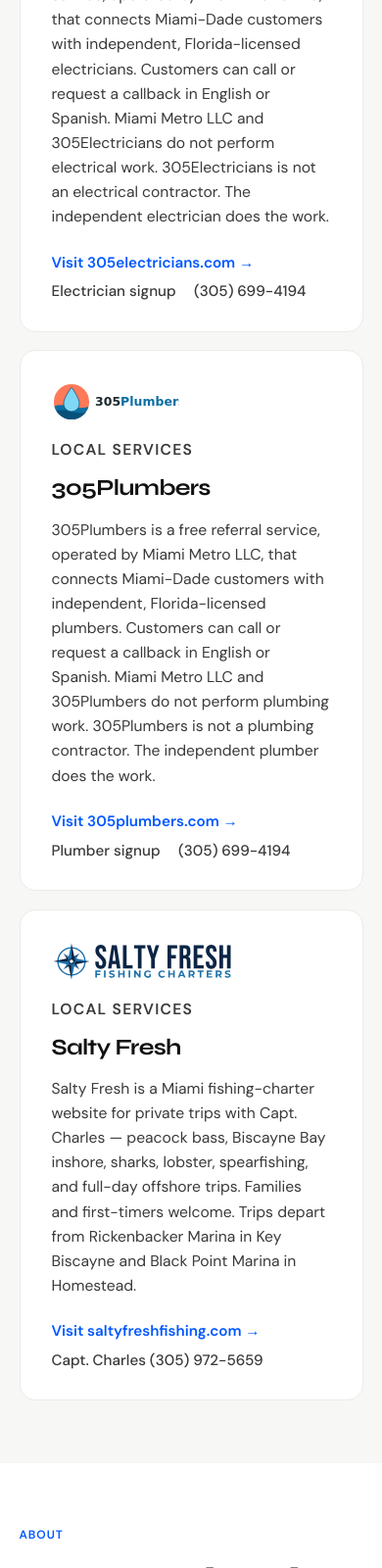
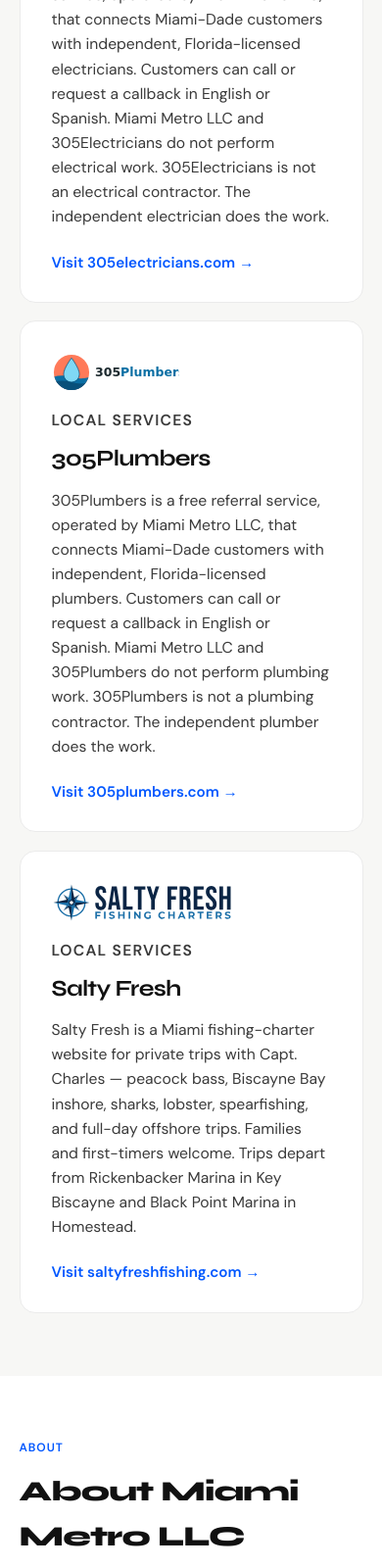
Before and after one commit to xavidalmau9/miamimetro, a plain HTML site: page index.html in a window 390 px wide. Shown: the part 2884-4484 px from the top of the page at 98% size. Drawn offline with Linux system fonts and the light colour scheme.

Commit message:
Remove phone numbers from project cards
Keep only the Visit link on each card, and drop the call links
from the 305Electricians, 305Plumbers, and Salty Fresh cards.

```diff
--- a/index.html
+++ b/index.html
@@ -515,32 +515,21 @@
         <p class="card-cat">Local services</p>
         <h3>305Electricians</h3>
         <p>305Electricians is a free referral service, operated by Miami Metro LLC, that connects Miami-Dade customers with independent, Florida-licensed electricians. Customers can call or request a callback in English or Spanish. Miami Metro LLC and 305Electricians do not perform electrical work. 305Electricians is not an electrical contractor. The independent electrician does the work.</p>
-        <div class="card-links">
-          <a href="https://305electricians.com/" target="_blank" rel="noopener">Visit 305electricians.com →</a>
-          <a class="quiet" href="https://305electricians.com/pros/" target="_blank" rel="noopener">Electrician signup</a>
-          <a class="quiet" href="tel:+13056994194">(305) 699-4194</a>
-        </div>
+        <div class="card-links"><a href="https://305electricians.com/" target="_blank" rel="noopener">Visit 305electricians.com →</a></div>
       </article>
       <article class="card">
         <img class="card-logo" src="logos/305plumbers.svg" alt="" width="130" height="40" decoding="async">
         <p class="card-cat">Local services</p>
         <h3>305Plumbers</h3>
         <p>305Plumbers is a free referral service, operated by Miami Metro LLC, that connects Miami-Dade customers with independent, Florida-licensed plumbers. Customers can call or request a callback in English or Spanish. Miami Metro LLC and 305Plumbers do not perform plumbing work. 305Plumbers is not a plumbing contractor. The independent plumber does the work.</p>
-        <div class="card-links">
-          <a href="https://305plumbers.com/" target="_blank" rel="noopener">Visit 305plumbers.com →</a>
-          <a class="quiet" href="https://305plumbers.com/pros/" target="_blank" rel="noopener">Plumber signup</a>
-          <a class="quiet" href="tel:+13056994194">(305) 699-4194</a>
-        </div>
+        <div class="card-links"><a href="https://305plumbers.com/" target="_blank" rel="noopener">Visit 305plumbers.com →</a></div>
       </article>
       <article class="card">
         <img class="card-logo" src="logos/saltyfresh.svg" alt="" width="185" height="40" decoding="async">
         <p class="card-cat">Local services</p>
         <h3>Salty Fresh</h3>
         <p>Salty Fresh is a Miami fishing-charter website for private trips with Capt. Charles — peacock bass, Biscayne Bay inshore, sharks, lobster, spearfishing, and full-day offshore trips. Families and first-timers welcome. Trips depart from Rickenbacker Marina in Key Biscayne and Black Point Marina in Homestead.</p>
-        <div class="card-links">
-          <a href="https://saltyfreshfishing.com/" target="_blank" rel="noopener">Visit saltyfreshfishing.com →</a>
-          <a class="quiet" href="tel:+13059725659">Capt. Charles (305) 972-5659</a>
-        </div>
+        <div class="card-links"><a href="https://saltyfreshfishing.com/" target="_blank" rel="noopener">Visit saltyfreshfishing.com →</a></div>
       </article>
     </div>
   </div>
```
